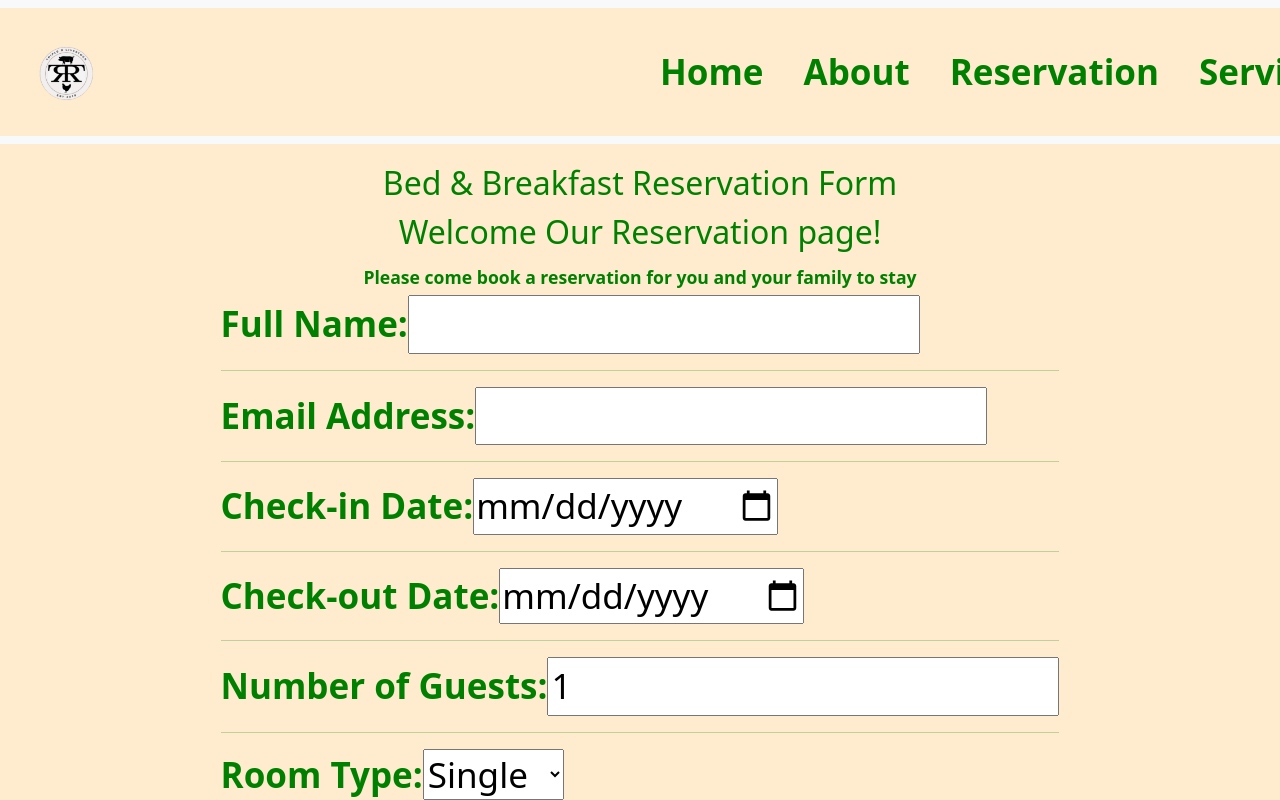
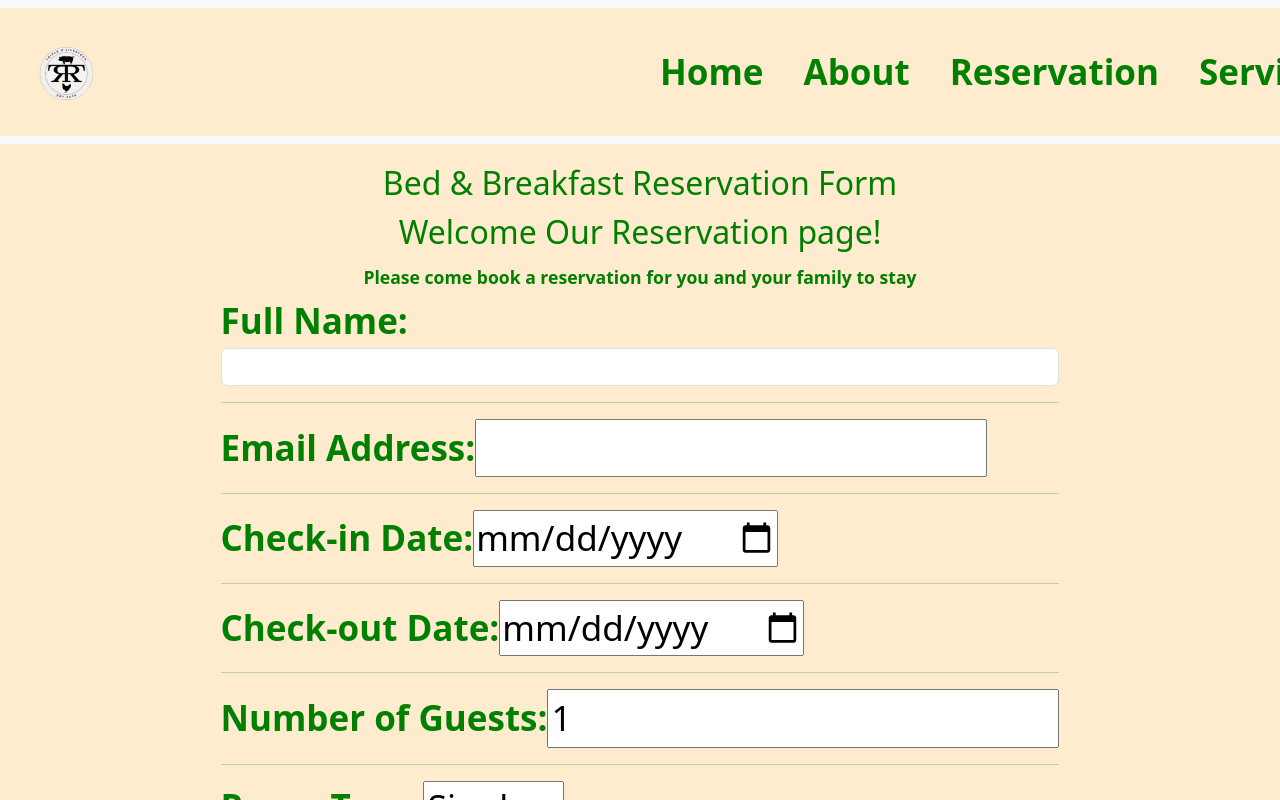
Before and after one commit to CrystalW11/Website-Template, a React (Vite) app in the folder client/: page /reservation in a window 1280 px wide. Shown: the top 800 px of the page. Built offline with nearby package versions, Linux system fonts and the light colour scheme.

Commit message:
updated form

```diff
--- a/client/src/views/Reservation.jsx
+++ b/client/src/views/Reservation.jsx
@@ -37,6 +37,7 @@ const Reservation = () => {
         <div className="form-group">
           <label htmlFor="name form-label">Full Name:</label>
           <input
+            class="form-control"
             type="text"
             id="name"
             name="name"
```
